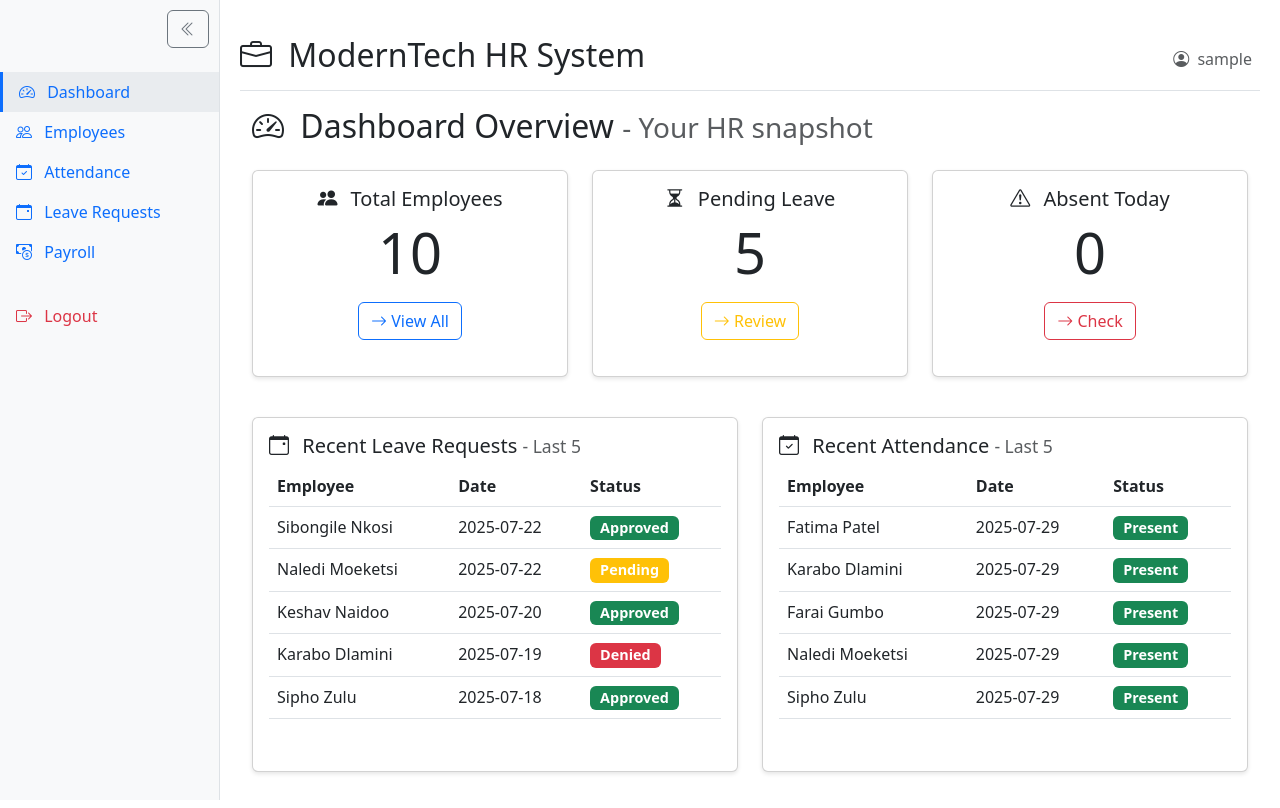
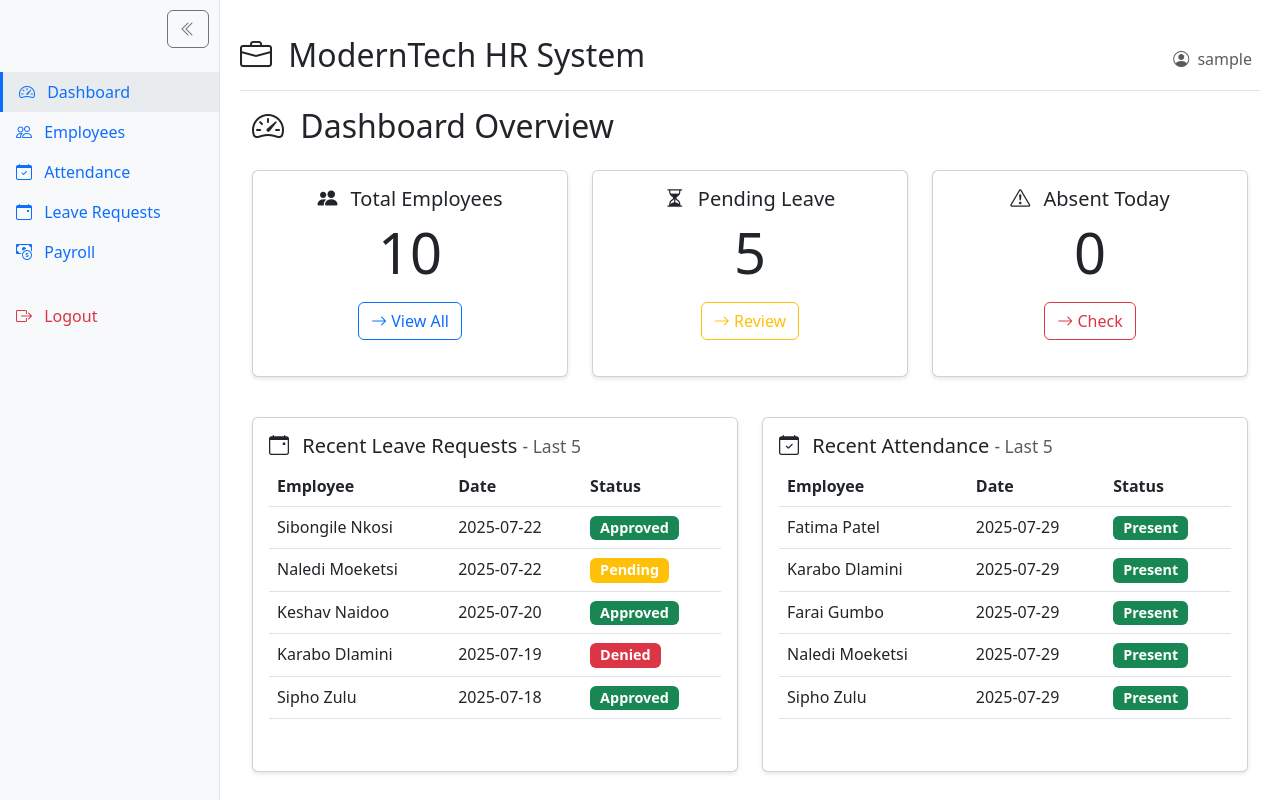
Before and after one commit to jared425/HR-System, a PHP site: page /dashboard.php in a window 1280 px wide. Run offline with PHP 8.4, Linux system fonts and the light colour scheme; the visitor is signed in with stand-in values (Sample User, id 1); data comes from the database, SQL or seed files in the repository.

Commit message:
Update dashboard.php

```diff
--- a/dashboard.php
+++ b/dashboard.php
@@ -47,7 +47,6 @@ try {
     <h2 class="mb-4">
         <i class="bi bi-speedometer2 me-2"></i>
         Dashboard Overview
-        <small class="text-muted">- Your HR snapshot</small>
     </h2>
 
     <!-- Top row with stat cards -->
```
